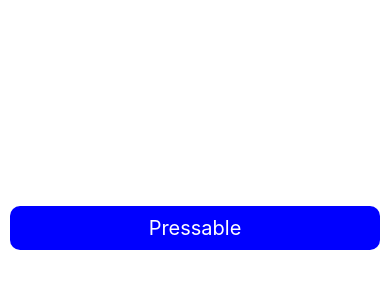
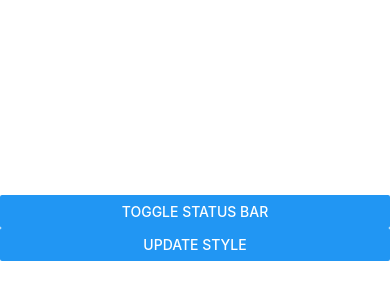
Before and after one commit to Deepakiit17/React-Native, a React Native app: screen / in a window 390 px wide. Shown: the part 194-494 px from the top of the page. Built offline with nearby package versions, Linux system fonts and the light colour scheme.

Commit message:
status bar

```diff
--- a/App.js
+++ b/App.js
@@ -1,22 +1,17 @@
 import React, {useState} from 'react';
-import {Pressable, StyleSheet, Text, View} from 'react-native';
+import {Button, StatusBar, StyleSheet, View} from 'react-native';
 
 function App() {
+  const [hide, setHide] = useState(false);
+  const [barStyle, setBarStyle] = useState('default');
   return (
     <View style={styles.main}>
-      <Pressable
-        onPress={() => console.warn('normal on press')}
-        onLongPress={() => {
-          console.warn('long press');
-        }}
-        onPressIn={() => {
-          console.warn('press in');
-        }}
-        onPressOut={() => {
-          console.warn('press out');
-        }}>
-        <Text style={styles.pressableBtn}>Pressable</Text>
-      </Pressable>
+      <StatusBar backgroundColor="blue" barStyle={barStyle} hidden={hide} />
+      <Button title="Toggle Status Bar" onPress={() => setHide(!hide)} />
+      <Button
+        title="Update Style"
+        onPress={() => setBarStyle('dark-content')}
+      />
     </View>
   );
 }
@@ -26,17 +21,6 @@
     flex: 1,
     justifyContent: 'center',
   },
-  pressableBtn: {
-    backgroundColor: 'blue',
-    color: '#fff',
-    padding: 10,
-    margin: 10,
-    borderRadius: 10,
-    fontSize: 20,
-    textAlign: 'center',
-    shadowColor: '#000',
-    elevation: 5,
-  },
 });
 
 export default App;
```
